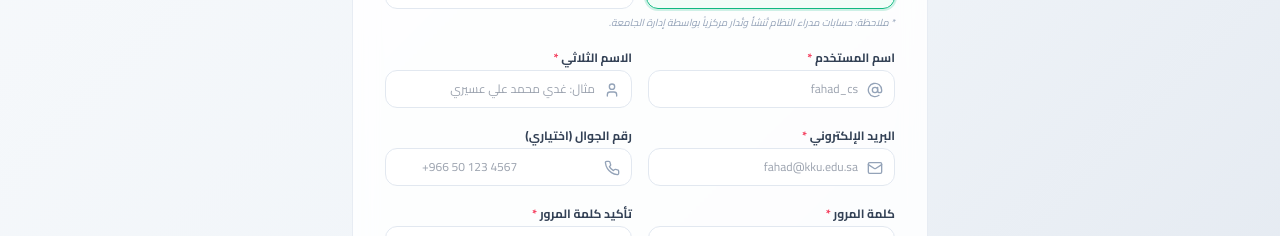
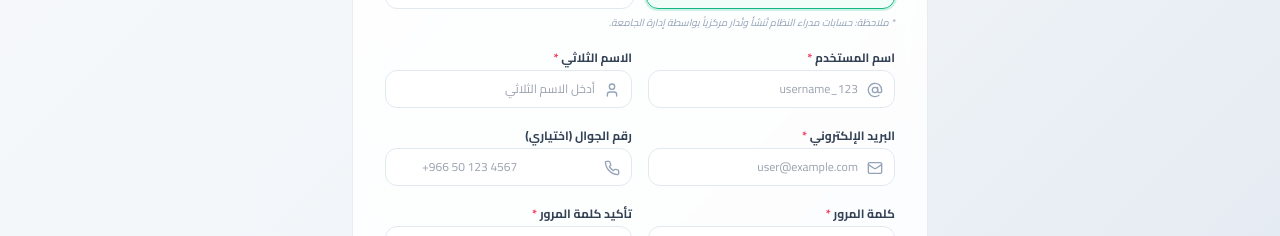
Before and after one commit to smartcv2027-System/SmartCV, a Next.js app in the folder frontend/: page /register in a window 1280 px wide. Shown: the part 413-649 px from the top of the page. Built offline with nearby package versions, Linux system fonts and the light colour scheme; no server answers.

Commit message:
feat: enhance login and registration forms with improved accessibility and user experience

```diff
--- a/frontend/src/app/login/page.tsx
+++ b/frontend/src/app/login/page.tsx
@@ -129,7 +129,10 @@ export default function LoginPage() {
           <div className="relative">
             <User className="w-4 h-4 text-slate-400 absolute start-3 top-3" />
             <input
+              id="login-username"
+              name="username"
               type="text"
+              autoComplete="username"
               value={usernameOrEmail}
               onChange={(e) => setUsernameOrEmail(e.target.value)}
               placeholder={t.auth.usernamePlaceholder}
@@ -144,7 +147,10 @@ export default function LoginPage() {
           <div className="relative">
             <Lock className="w-4 h-4 text-slate-400 absolute start-3 top-3" />
             <input
+              id="login-password"
+              name="password"
               type="password"
+              autoComplete="current-password"
               value={password}
               onChange={(e) => setPassword(e.target.value)}
               placeholder={t.auth.passwordPlaceholder}
--- a/frontend/src/app/register/page.tsx
+++ b/frontend/src/app/register/page.tsx
@@ -171,10 +171,13 @@ export default function RegisterPage() {
             <div className="relative">
               <AtSign className="w-4 h-4 text-slate-400 absolute start-3 top-3" />
               <input
+                id="register-username"
+                name="username"
                 type="text"
+                autoComplete="username"
                 value={username}
                 onChange={(e) => setUsername(e.target.value.toLowerCase())}
-                placeholder="fahad_cs"
+                placeholder={t.auth.usernameInputPlaceholder}
                 required
                 className={`w-full ps-9 pe-3 py-2.5 rounded-xl border text-xs text-slate-800 focus:outline-none focus:ring-2 bg-white ${
                   !isUsernameValid
@@ -199,7 +202,10 @@ export default function RegisterPage() {
             <div className="relative">
               <User className="w-4 h-4 text-slate-400 absolute start-3 top-3" />
               <input
+                id="register-fullname"
+                name="name"
                 type="text"
+                autoComplete="name"
                 value={fullName}
                 onChange={(e) => setFullName(e.target.value)}
                 placeholder={t.auth.fullNamePlaceholder}
@@ -219,10 +225,13 @@ export default function RegisterPage() {
             <div className="relative">
               <Mail className="w-4 h-4 text-slate-400 absolute start-3 top-3" />
               <input
+                id="register-email"
+                name="email"
                 type="email"
+                autoComplete="email"
                 value={email}
                 onChange={(e) => setEmail(e.target.value)}
-                placeholder="fahad@kku.edu.sa"
+                placeholder={t.auth.emailPlaceholder}
                 required
                 className="w-full ps-9 pe-3 py-2.5 rounded-xl border border-slate-200 text-xs text-slate-800 focus:outline-none focus:ring-2 focus:ring-brand-500/20 focus:border-brand-500 bg-white"
               />
@@ -236,7 +245,10 @@ export default function RegisterPage() {
             <div className="relative">
               <Phone className="w-4 h-4 text-slate-400 absolute start-3 top-3" />
               <input
+                id="register-phone"
+                name="phone"
                 type="tel"
+                autoComplete="tel"
                 value={phone}
                 onChange={(e) => setPhone(e.target.value)}
                 placeholder="+966 50 123 4567"
@@ -256,7 +268,10 @@ export default function RegisterPage() {
             <div className="relative">
               <Lock className="w-4 h-4 text-slate-400 absolute start-3 top-3" />
               <input
+                id="register-password"
+                name="password"
                 type={showPassword ? "text" : "password"}
+                autoComplete="new-password"
                 value={password}
                 onChange={(e) => setPassword(e.target.value)}
                 placeholder={t.auth.passwordPlaceholder}
@@ -282,7 +297,10 @@ export default function RegisterPage() {
             <div className="relative">
               <Lock className="w-4 h-4 text-slate-400 absolute start-3 top-3" />
               <input
+                id="register-confirm-password"
+                name="confirmPassword"
                 type={showPassword ? "text" : "password"}
+                autoComplete="new-password"
                 value={confirmPassword}
                 onChange={(e) => setConfirmPassword(e.target.value)}
                 placeholder={t.auth.passwordPlaceholder}
--- a/frontend/src/lib/auth-context.tsx
+++ b/frontend/src/lib/auth-context.tsx
@@ -37,8 +37,26 @@ export const AuthProvider: React.FC<{ children: React.ReactNode }> = ({ children
       } catch (e) {
         localStorage.removeItem("smartcv_token");
         localStorage.removeItem("smartcv_user");
+        setIsLoading(false);
+        return;
       }
-      setIsLoading(false);
+
+      // Sync and validate session with backend (handles stale names or expired tokens)
+      api
+        .getMe()
+        .then((freshUser) => {
+          localStorage.setItem("smartcv_user", JSON.stringify(freshUser));
+          setUser(freshUser);
+        })
+        .catch(() => {
+          localStorage.removeItem("smartcv_token");
+          localStorage.removeItem("smartcv_user");
+          setToken(null);
+          setUser(null);
+        })
+        .finally(() => {
+          setIsLoading(false);
+        });
     } else {
       setIsLoading(false);
     }
--- a/frontend/src/lib/i18n/ar.ts
+++ b/frontend/src/lib/i18n/ar.ts
@@ -104,7 +104,7 @@ export const ar: Translations = {
     loginAsAdmin: "الدخول كهوية مدير النظام",
     orCredentials: "أو الدخول باستخدام بيانات الحساب",
     usernameOrEmail: "اسم المستخدم أو البريد الإلكتروني",
-    usernamePlaceholder: "مثال: ghadi.recruiter@tech.sa",
+    usernamePlaceholder: "مثال: user@example.com",
     password: "كلمة المرور",
     passwordPlaceholder: "••••••••",
     signingIn: "جاري التحقق والمصادقة...",
@@ -114,11 +114,11 @@ export const ar: Translations = {
     createAccountTitle: "إنشاء حساب في SmartCV",
     createAccountSubtitle: "انضم إلى بوابة التوظيف الذكية المدعومة بالذكاء الاصطناعي التفسيري",
     fullName: "الاسم الثلاثي",
-    fullNamePlaceholder: "مثال: غدي محمد علي عسيري",
+    fullNamePlaceholder: "أدخل الاسم الثلاثي",
     email: "البريد الإلكتروني",
-    emailPlaceholder: "ghadi@example.com",
+    emailPlaceholder: "user@example.com",
     username: "اسم المستخدم",
-    usernameInputPlaceholder: "ghadi_recruiter",
+    usernameInputPlaceholder: "username_123",
     selectRole: "نوع الحساب والدور",
     applicantExtraTitle: "بيانات الطالب / الخريج الأكاديمية",
     universityMajor: "التخصص الجامعي / الكلية",
--- a/frontend/src/lib/i18n/en.ts
+++ b/frontend/src/lib/i18n/en.ts
@@ -102,7 +102,7 @@ export const en = {
     loginAsAdmin: "Log in as Administrator",
     orCredentials: "Or sign in with credentials",
     usernameOrEmail: "Username or Email Address",
-    usernamePlaceholder: "e.g., ghadi.recruiter@tech.sa",
+    usernamePlaceholder: "e.g., user@example.com",
     password: "Password",
     passwordPlaceholder: "••••••••",
     signingIn: "Authenticating...",
@@ -112,11 +112,11 @@ export const en = {
     createAccountTitle: "Create SmartCV Account",
     createAccountSubtitle: "Join the Explainable AI Hiring & Career Portal",
     fullName: "Full Name",
-    fullNamePlaceholder: "e.g., Ghadi Mohammed Ali Asiri",
+    fullNamePlaceholder: "Enter your full name",
     email: "Email Address",
-    emailPlaceholder: "ghadi@example.com",
+    emailPlaceholder: "user@example.com",
     username: "Username",
-    usernameInputPlaceholder: "ghadi_recruiter",
+    usernameInputPlaceholder: "e.g., username_123",
     selectRole: "Account Role",
     applicantExtraTitle: "Student / Graduate Information",
     universityMajor: "University Degree / Specialization",
```
